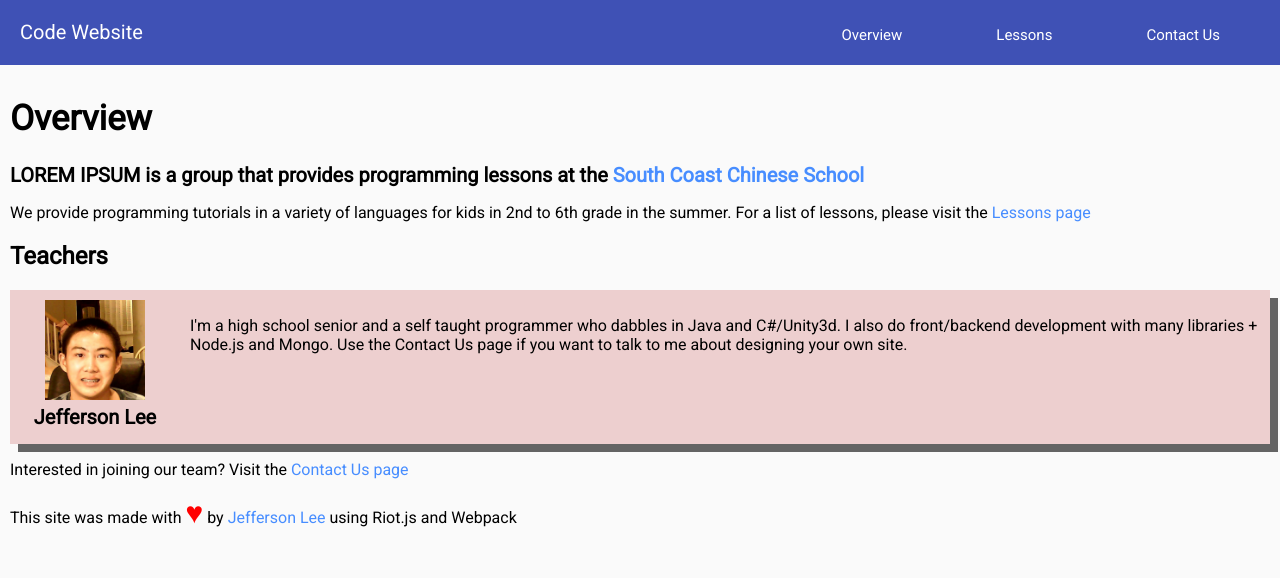
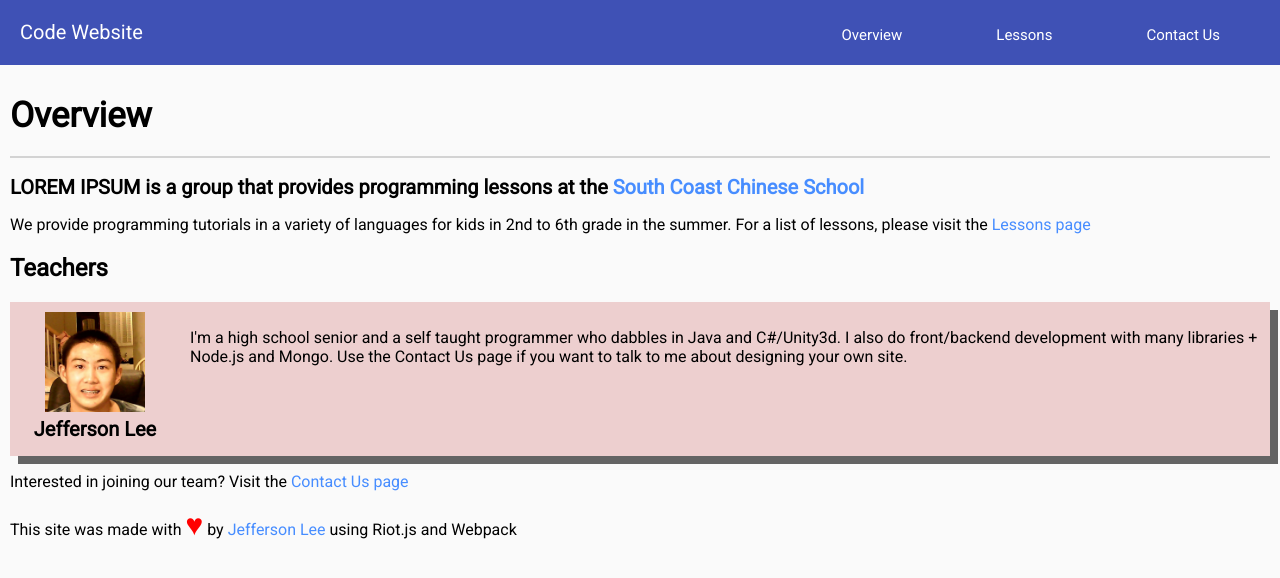
Before and after one commit to saltyJeff/code-website, a website: page public/index.html in a window 1280 px wide. Drawn offline with Linux system fonts and the light colour scheme.

Commit message:
Added section dividers

```diff
--- a/public/bundle.js
+++ b/public/bundle.js
@@ -3796,7 +3796,7 @@ exports = module.exports = __webpack_require__(14)(undefined);
 
 
 // module
-exports.push([module.i, "h1.subpageheader {\r\n\tfont-size: 35px;\r\n}\r\nh2.subtitle {\r\n\tfont-size: 20px;\r\n}\r\np {\r\n\tfont-size: 16px;\r\n}\r\na {\r\n\twhite-space: wrap;\r\n\ttext-decoration: none;\r\n\tcolor: #478DFF;\r\n}\r\na:hover {\r\n\ttext-decoration: underline;\r\n}\r\na:visited {\r\n\tcolor: #4527A5;\r\n}", ""]);
+exports.push([module.i, "h1.subpageheader {\r\n\tfont-size: 35px;\r\n\tmargin: 0px;\r\n\tpadding: 20px 0px;\r\n\tborder-bottom: 2px solid #D3D3D3;\r\n}\r\nh2.subtitle {\r\n\tfont-size: 20px;\r\n}\r\np {\r\n\tfont-size: 16px;\r\n}\r\na {\r\n\twhite-space: wrap;\r\n\ttext-decoration: none;\r\n\tcolor: #478DFF;\r\n}\r\na:hover {\r\n\ttext-decoration: underline;\r\n}\r\na:visited {\r\n\tcolor: #4527A5;\r\n}", ""]);
 
 // exports
 
--- a/tags/subpage.css
+++ b/tags/subpage.css
@@ -1,5 +1,8 @@
 h1.subpageheader {
 	font-size: 35px;
+	margin: 0px;
+	padding: 20px 0px;
+	border-bottom: 2px solid #D3D3D3;
 }
 h2.subtitle {
 	font-size: 20px;
```
